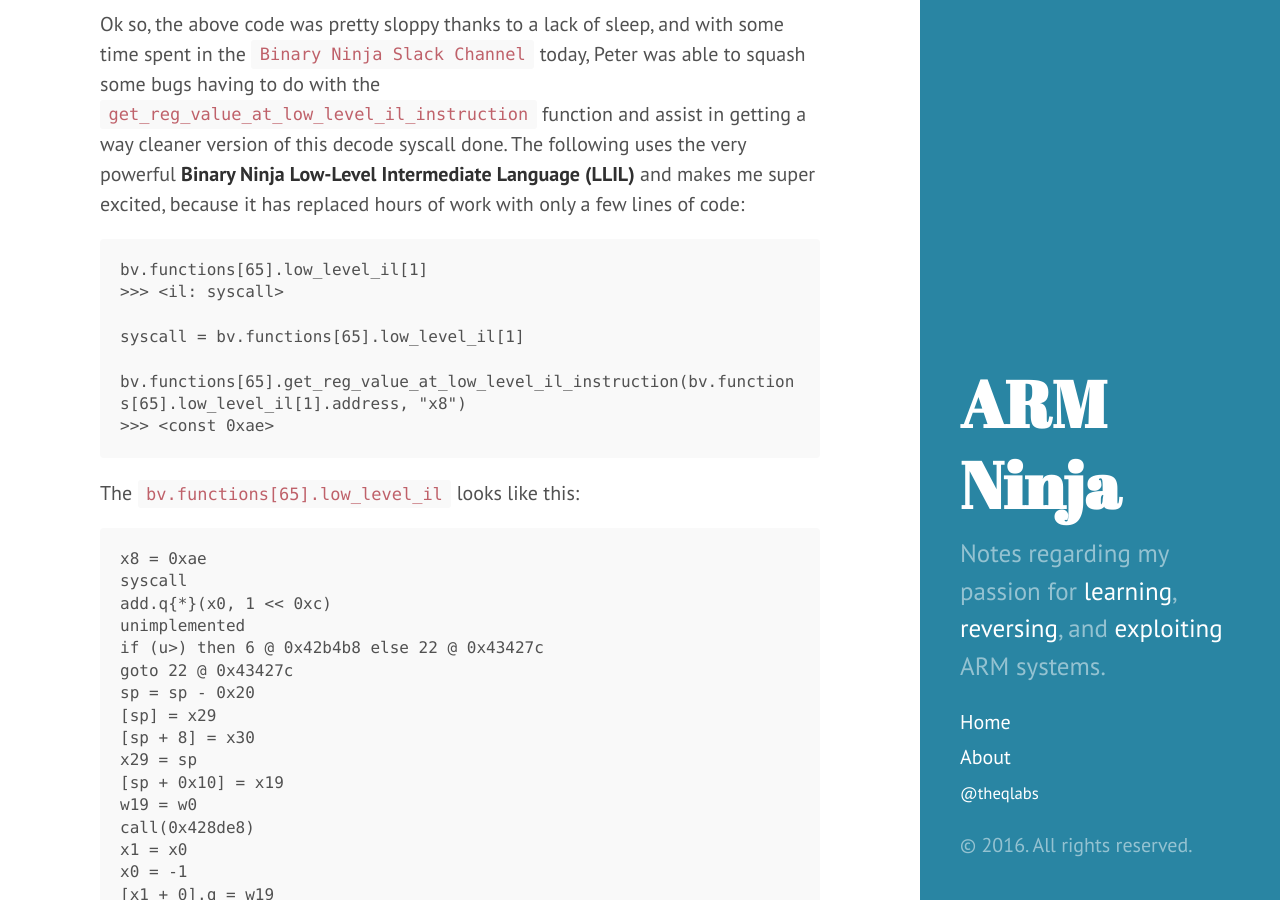
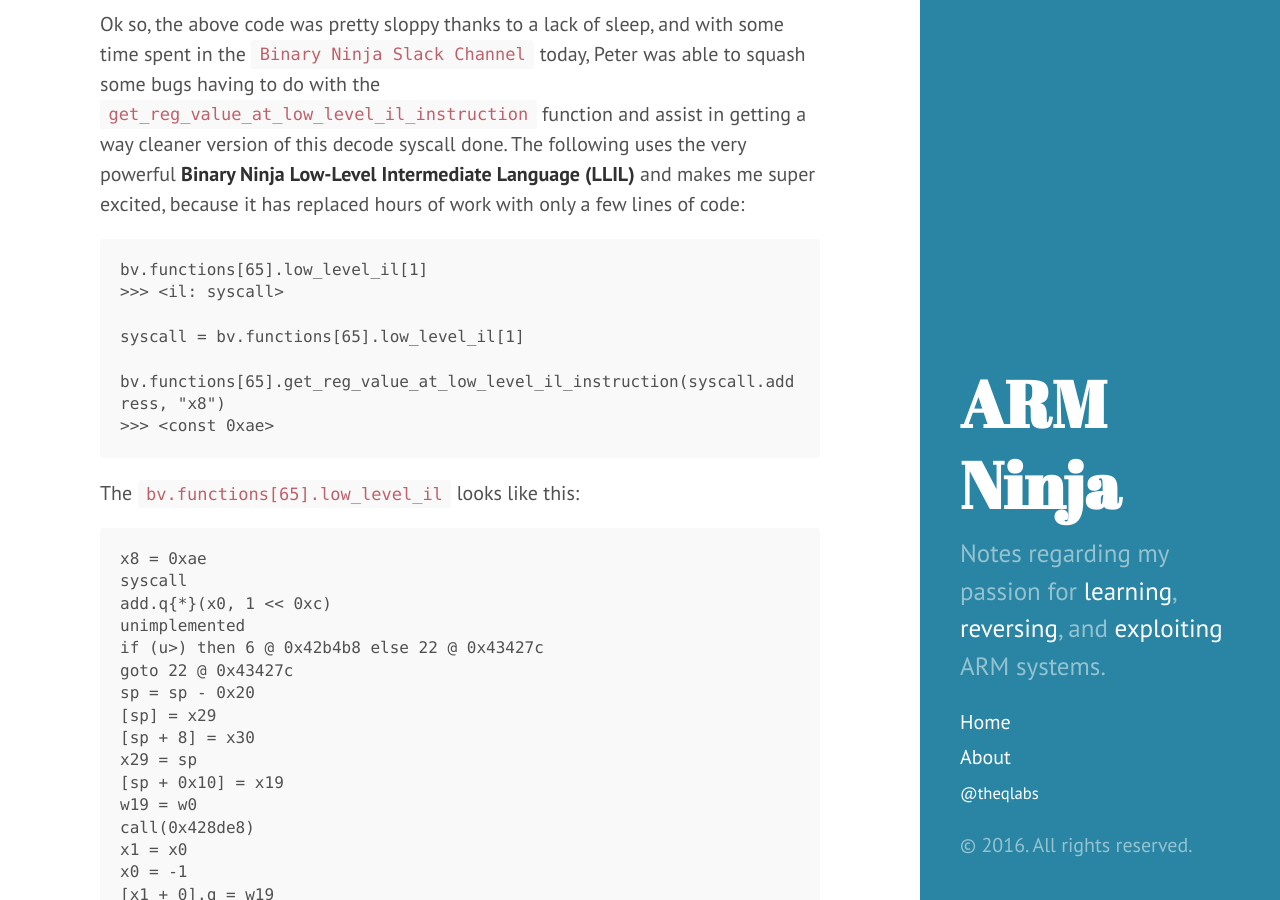
Before and after one commit to ARMNinja/armninja.github.io, a Jekyll site: the page built from _posts/2016-03-08-intro-to-binary-ninja-api.md, in a window 1280 px wide and 900 px high, scrolled down 8005 px. Built offline with Jekyll 4.4.1, drawn with Linux system fonts in a browser that asks for light colours.

Commit message:
fixed error in binja post

````diff
--- a/_posts/2016-03-08-intro-to-binary-ninja-api.md
+++ b/_posts/2016-03-08-intro-to-binary-ninja-api.md
@@ -274,7 +274,7 @@
 
 syscall = bv.functions[65].low_level_il[1]
 
-bv.functions[65].get_reg_value_at_low_level_il_instruction(bv.functions[65].low_level_il[1].address, "x8")
+bv.functions[65].get_reg_value_at_low_level_il_instruction(syscall.address, "x8")
 >>> <const 0xae>
 ```
 The `bv.functions[65].low_level_il` looks like this:
````
